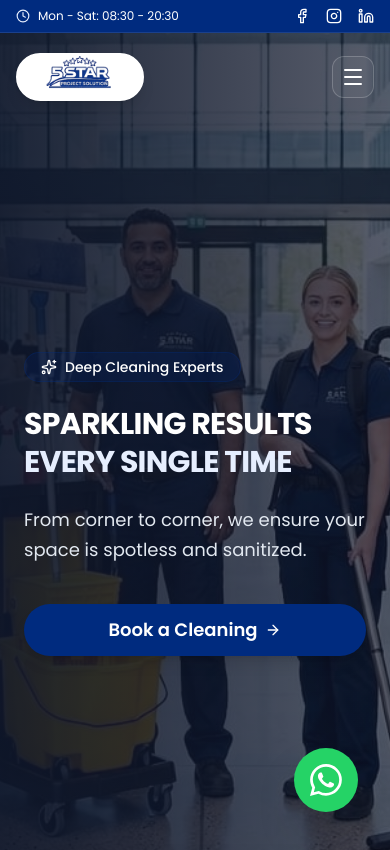
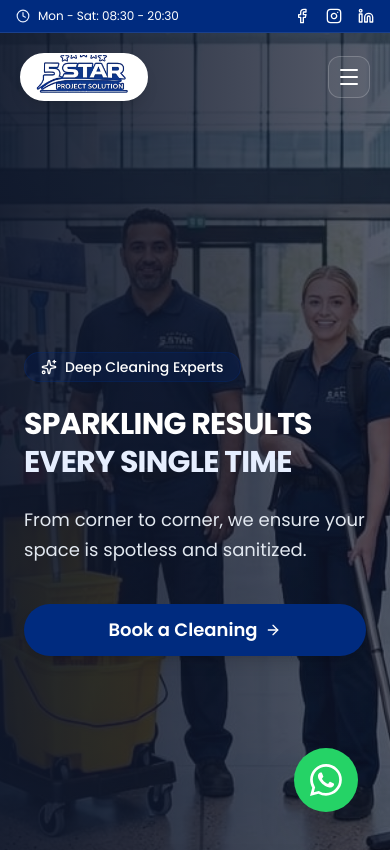
Before and after one commit to evoulth/5-star-project-solution, a React (Vite) app: page / in a window 390 px wide. Shown: the top 850 px of the page. Built offline with nearby package versions, Linux system fonts and the light colour scheme.

Commit message:
Update App.tsx

```diff
--- a/src/App.tsx
+++ b/src/App.tsx
@@ -253,14 +253,14 @@ const Navbar = () => {
         )}
       </AnimatePresence>
       <nav className={`w-full transition-all duration-300  ${isScrolled ? 'bg-white/95 backdrop-blur-md py-3 shadow-lg' : 'bg-transparent py-5'}`}>
-        <div className="max-w-7xl mx-auto px-4 md:px-8 flex justify-between items-center">
+        <div className="max-w-7xl mx-auto px-5 md:px-10 flex justify-between items-center">
           <div className="flex items-center gap-4 md:gap-8">
             <a href="#" className="group flex items-center gap-3">
               <div className={`relative overflow-hidden transition-all duration-500 rounded-full border-2 ${isScrolled ? 'border-brand-blue shadow-md' : 'border-white'} bg-white px-5 md:px-8 py-0 flex items-center justify-center shadow-lg group-hover:shadow-xl h-12 md:h-20 w-32 md:w-52`}>
                 <img
                   src="/assets/logo.png"
                   alt="5 Star Project Solution"
-                  className={`transition-all duration-300 object-contain scale-[1.6] ${isScrolled ? 'h-10 md:h-20' : 'h-15 md:h-20'}`}
+                  className={`transition-all duration-300 object-contain scale-[2.0] ${isScrolled ? 'h-20 md:h-25' : 'h-17 md:h-23'}`}
                 />
               </div>
               <div className={`hidden lg:block transition-colors duration-300 ${isScrolled ? 'text-brand-blue' : 'text-white'}`}>
@@ -509,7 +509,7 @@ const Expectations = () => {
               Reliable • Efficient • Trusted
             </div>
             <h2 className="text-brand-blue font-black uppercase tracking-widest mb-4">What to Expect</h2>
-            <h3 className="text-4xl md:text-5xl font-black text-slate-900 mb-8 leading-tight">Where Professionalism <span className="text-brand-blue">Meets Passion</span></h3>
+            <h3 className="text-4xl md:text-5xl font-black text-slate-900 mb-8 leading-tight">Professionalism in <span className="text-brand-blue">Detail</span></h3>
 
             <div className="bg-slate-50 p-8 rounded-[40px] border border-slate-100 mb-10">
               <h4 className="text-sm font-black uppercase tracking-widest text-slate-400 mb-6">Our Services Checklist:</h4>
```
